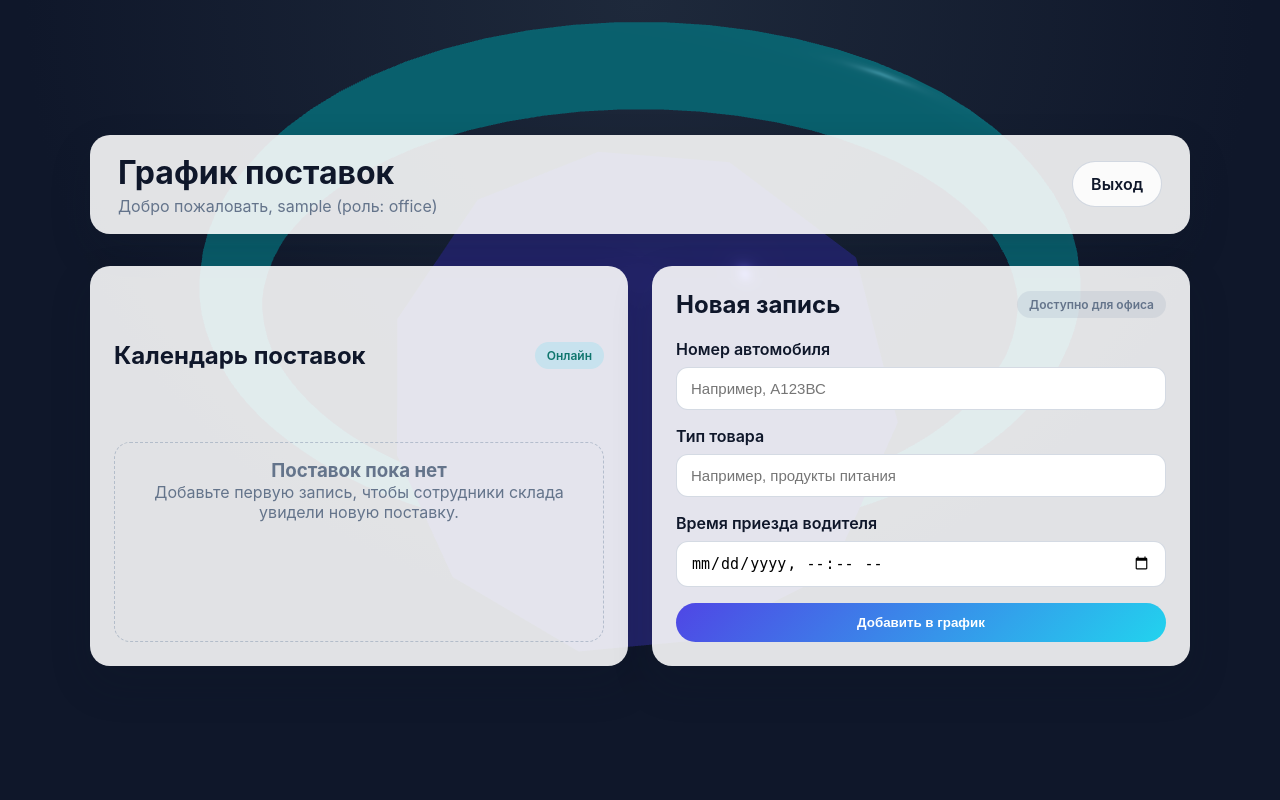
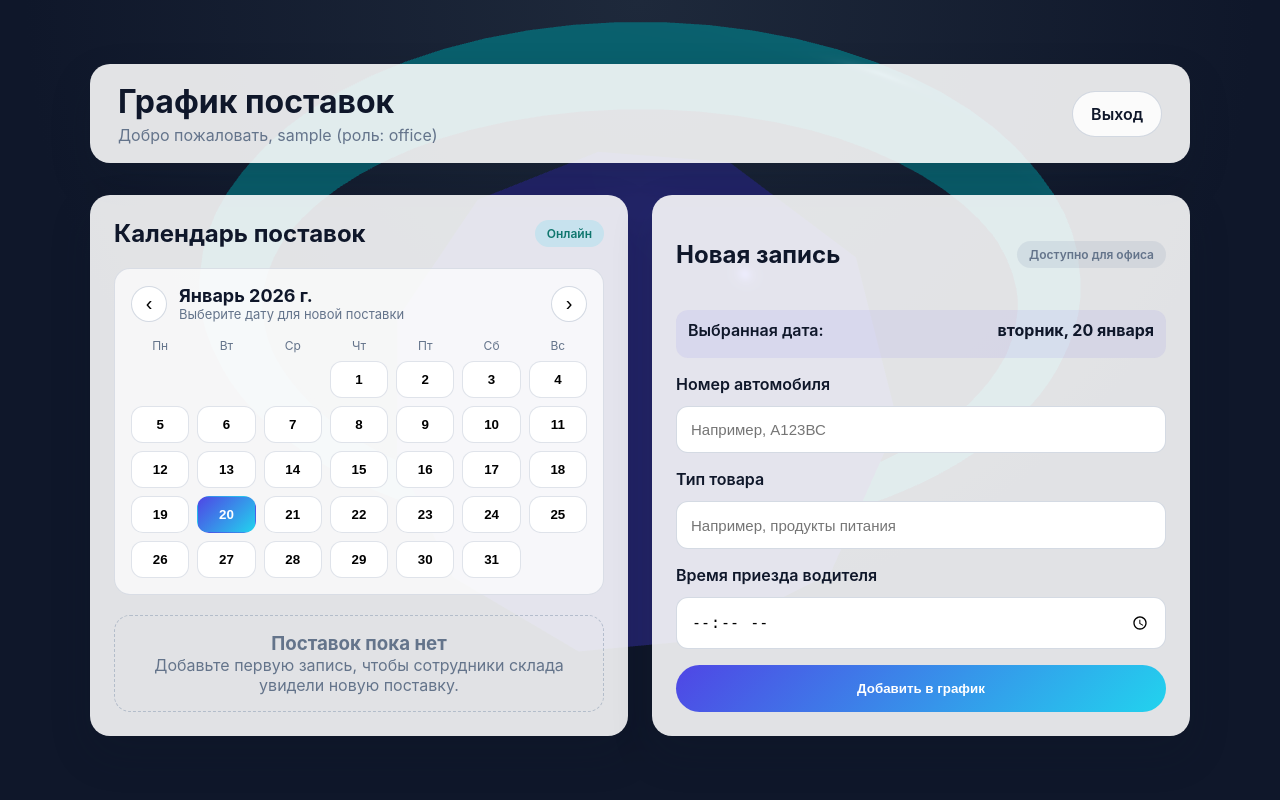
Before and after one commit to rorre26/webtest, a Flask app: page /schedule in a window 1280 px wide. Run offline with Flask 3, Linux system fonts and the light colour scheme; the visitor is signed in with stand-in values (Sample User, id 1); data that the repository does not hold is empty; some libraries are stand-ins or nearby versions.

Commit message:
Add calendar date selection for deliveries

```diff
--- a/app.py
+++ b/app.py
@@ -84,8 +84,10 @@ def schedule():
     if request.method == "POST" and session.get("role") == "office":
         car_number = request.form.get("car_number", "").strip()
         cargo_type = request.form.get("cargo_type", "").strip()
+        arrival_date = request.form.get("arrival_date", "").strip()
         arrival_time = request.form.get("arrival_time", "").strip()
-        if car_number and cargo_type and arrival_time:
+        if car_number and cargo_type and arrival_date and arrival_time:
+            arrival_at = f"{arrival_date} {arrival_time}"
             db = get_db()
             db.execute(
                 """
@@ -95,7 +97,7 @@ def schedule():
                 (
                     car_number,
                     cargo_type,
-                    arrival_time,
+                    arrival_at,
                     session["user"],
                     datetime.utcnow().isoformat(timespec="seconds"),
                 ),
--- /dev/null
+++ b/static/calendar.js
@@ -0,0 +1,111 @@
+const grid = document.getElementById("calendarGrid");
+const title = document.getElementById("calendarTitle");
+const prevBtn = document.getElementById("prevMonth");
+const nextBtn = document.getElementById("nextMonth");
+const arrivalDate = document.getElementById("arrivalDate");
+const selectedLabel = document.getElementById("selectedDateLabel");
+
+let currentDate = new Date();
+let selectedDate = new Date();
+
+const weekdays = ["Пн", "Вт", "Ср", "Чт", "Пт", "Сб", "Вс"];
+
+function formatDate(date) {
+  return date.toISOString().slice(0, 10);
+}
+
+function renderWeekdays() {
+  const row = document.createElement("div");
+  row.className = "calendar-row calendar-weekdays";
+  weekdays.forEach((day) => {
+    const cell = document.createElement("div");
+    cell.textContent = day;
+    row.appendChild(cell);
+  });
+  grid.appendChild(row);
+}
+
+function renderCalendar() {
+  grid.innerHTML = "";
+  renderWeekdays();
+
+  const year = currentDate.getFullYear();
+  const month = currentDate.getMonth();
+  const firstDay = new Date(year, month, 1);
+  const lastDay = new Date(year, month + 1, 0);
+  const monthName = firstDay.toLocaleDateString("ru-RU", { month: "long", year: "numeric" });
+  title.textContent = monthName.charAt(0).toUpperCase() + monthName.slice(1);
+
+  const startOffset = (firstDay.getDay() + 6) % 7;
+  const totalCells = startOffset + lastDay.getDate();
+  const rows = Math.ceil(totalCells / 7);
+
+  let day = 1;
+  for (let rowIndex = 0; rowIndex < rows; rowIndex += 1) {
+    const row = document.createElement("div");
+    row.className = "calendar-row";
+
+    for (let col = 0; col < 7; col += 1) {
+      const cell = document.createElement("button");
+      cell.type = "button";
+      cell.className = "calendar-cell";
+
+      const cellIndex = rowIndex * 7 + col;
+      if (cellIndex < startOffset || day > lastDay.getDate()) {
+        cell.classList.add("calendar-cell--empty");
+        cell.disabled = true;
+      } else {
+        const date = new Date(year, month, day);
+        cell.textContent = day;
+        cell.dataset.date = formatDate(date);
+
+        if (formatDate(date) === formatDate(selectedDate)) {
+          cell.classList.add("calendar-cell--selected");
+        }
+        if (formatDate(date) === formatDate(new Date())) {
+          cell.classList.add("calendar-cell--today");
+        }
+
+        cell.addEventListener("click", () => {
+          selectedDate = date;
+          arrivalDate.value = formatDate(date);
+          selectedLabel.textContent = date.toLocaleDateString("ru-RU", {
+            weekday: "long",
+            day: "numeric",
+            month: "long",
+          });
+          renderCalendar();
+        });
+        day += 1;
+      }
+      row.appendChild(cell);
+    }
+    grid.appendChild(row);
+  }
+}
+
+function setInitialSelection() {
+  const today = new Date();
+  selectedDate = today;
+  arrivalDate.value = formatDate(today);
+  selectedLabel.textContent = today.toLocaleDateString("ru-RU", {
+    weekday: "long",
+    day: "numeric",
+    month: "long",
+  });
+}
+
+prevBtn?.addEventListener("click", () => {
+  currentDate = new Date(currentDate.getFullYear(), currentDate.getMonth() - 1, 1);
+  renderCalendar();
+});
+
+nextBtn?.addEventListener("click", () => {
+  currentDate = new Date(currentDate.getFullYear(), currentDate.getMonth() + 1, 1);
+  renderCalendar();
+});
+
+if (grid) {
+  setInitialSelection();
+  renderCalendar();
+}
--- a/static/styles.css
+++ b/static/styles.css
@@ -202,6 +202,98 @@ input {
   gap: 16px;
 }
 
+.calendar {
+  display: grid;
+  gap: 16px;
+  background: rgba(255, 255, 255, 0.7);
+  border-radius: 16px;
+  padding: 16px;
+  border: 1px solid rgba(148, 163, 184, 0.3);
+}
+
+.calendar-header {
+  display: grid;
+  grid-template-columns: auto 1fr auto;
+  align-items: center;
+  gap: 12px;
+}
+
+.calendar-header h3 {
+  font-size: 18px;
+}
+
+.calendar-header p {
+  color: var(--muted);
+  font-size: 13px;
+}
+
+.icon-btn {
+  width: 36px;
+  height: 36px;
+  border-radius: 50%;
+  border: 1px solid var(--border);
+  background: #fff;
+  font-size: 20px;
+  cursor: pointer;
+}
+
+.calendar-grid {
+  display: grid;
+  gap: 8px;
+}
+
+.calendar-row {
+  display: grid;
+  grid-template-columns: repeat(7, 1fr);
+  gap: 8px;
+}
+
+.calendar-weekdays div {
+  text-align: center;
+  font-size: 12px;
+  color: var(--muted);
+}
+
+.calendar-cell {
+  background: #fff;
+  border-radius: 12px;
+  border: 1px solid rgba(148, 163, 184, 0.3);
+  padding: 10px 0;
+  font-weight: 600;
+  cursor: pointer;
+  transition: transform 0.1s ease, box-shadow 0.1s ease;
+}
+
+.calendar-cell:hover {
+  transform: translateY(-2px);
+  box-shadow: 0 10px 20px rgba(15, 23, 42, 0.12);
+}
+
+.calendar-cell--empty {
+  background: transparent;
+  border: none;
+  cursor: default;
+}
+
+.calendar-cell--today {
+  border-color: var(--accent);
+}
+
+.calendar-cell--selected {
+  background: linear-gradient(135deg, var(--primary), var(--accent));
+  color: white;
+  border-color: transparent;
+}
+
+.selected-date {
+  display: flex;
+  justify-content: space-between;
+  padding: 10px 12px;
+  background: rgba(79, 70, 229, 0.08);
+  border-radius: 12px;
+  font-weight: 600;
+}
+
 .card {
   background: white;
   border-radius: 16px;
--- a/templates/schedule.html
+++ b/templates/schedule.html
@@ -21,6 +21,18 @@
       <div class="panel-header">
         <h2>Календарь поставок</h2>
         <span class="status-pill">Онлайн</span>
+      </div>
+
+      <div class="calendar">
+        <div class="calendar-header">
+          <button class="icon-btn" type="button" id="prevMonth">‹</button>
+          <div>
+            <h3 id="calendarTitle">Месяц</h3>
+            <p>Выберите дату для новой поставки</p>
+          </div>
+          <button class="icon-btn" type="button" id="nextMonth">›</button>
+        </div>
+        <div class="calendar-grid" id="calendarGrid"></div>
       </div>
 
       <div class="grid">
@@ -60,6 +72,11 @@
       </div>
       {% if role == 'office' %}
         <form method="post" class="form">
+          <div class="selected-date">
+            <span>Выбранная дата:</span>
+            <strong id="selectedDateLabel">—</strong>
+          </div>
+          <input type="hidden" name="arrival_date" id="arrivalDate" required />
           <label>
             Номер автомобиля
             <input type="text" name="car_number" placeholder="Например, А123ВС" required />
@@ -70,7 +87,7 @@
           </label>
           <label>
             Время приезда водителя
-            <input type="datetime-local" name="arrival_time" required />
+            <input type="time" name="arrival_time" required />
           </label>
           <button class="primary-btn" type="submit">Добавить в график</button>
         </form>
@@ -84,5 +101,6 @@
   </main>
 
   <script type="module" src="{{ url_for('static', filename='three-bg.js') }}"></script>
+  <script src="{{ url_for('static', filename='calendar.js') }}"></script>
 </body>
 </html>
```
